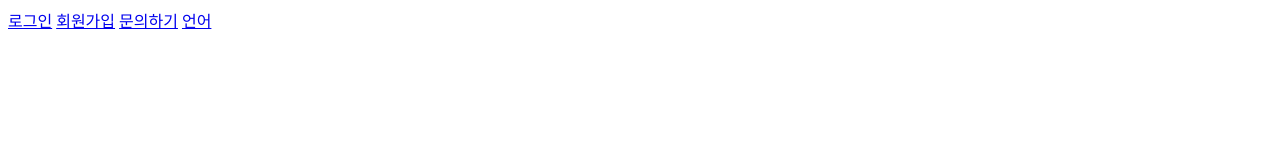
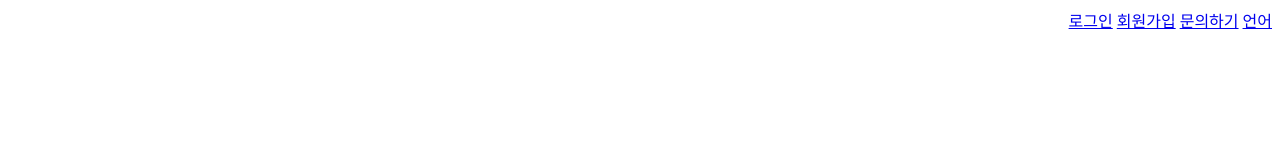
Before and after one commit to polaris428/2020WebsSkillBoard, a plain HTML site: page index.html in a window 1280 px wide. Drawn offline with Linux system fonts and the light colour scheme.

Commit message:
해더
해더

```diff
--- a/index.html
+++ b/index.html
@@ -4,6 +4,7 @@
 <head>
     <meta charset="UTF-8">
     <title>Document</title>
+    <link href="main.css" rel="stylesheet">
 </head>
 
 <body>
--- a/main.css
+++ b/main.css
@@ -0,0 +1,5 @@
+.header {
+   text-align:right;
+    text-decoration: none; /* 링크의 밑줄 제거 */
+  color: inherit; /* 링크의 색상 제거 */
+}
```
